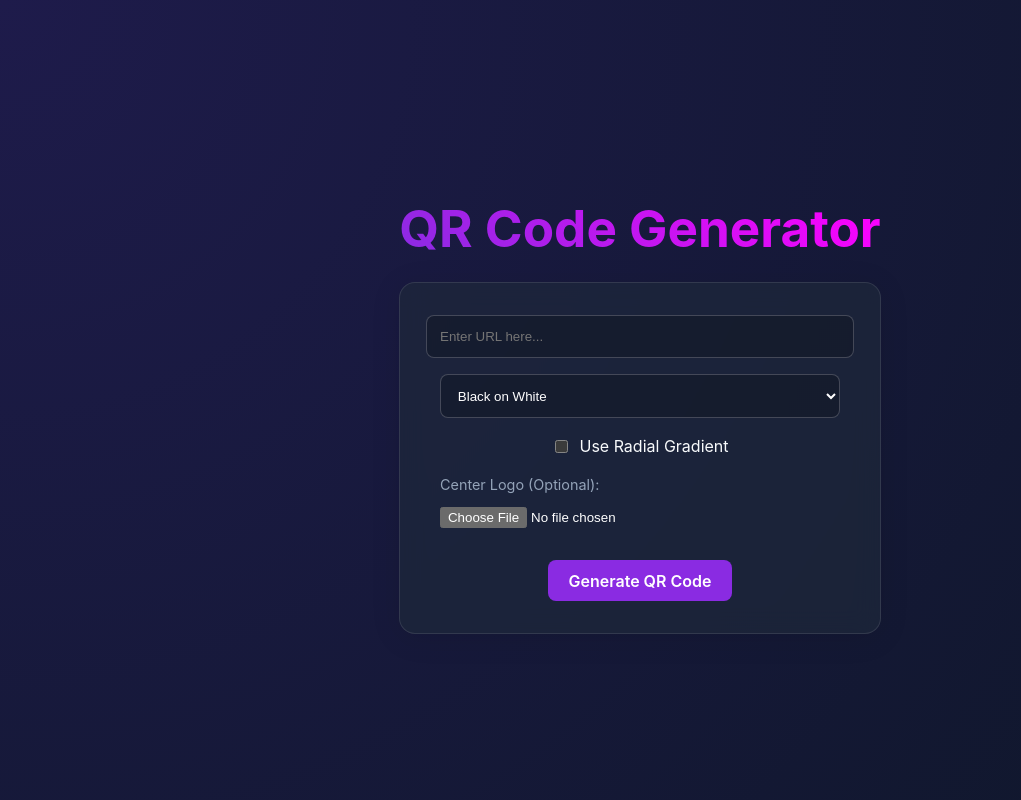
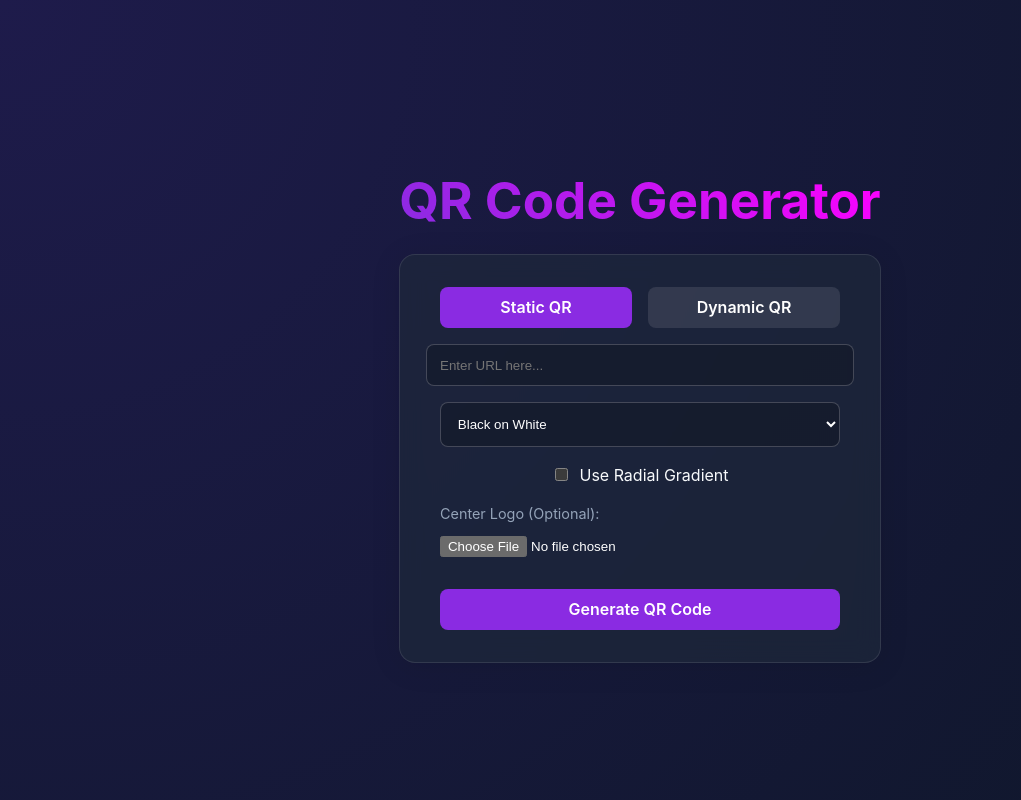
Before and after one commit to Zeelkundariya/QR-Code-Generator, a React app in the folder frontend/: page / in a window 1280 px wide. Shown: the whole page, without its empty margins (0-1021 px from the left). Built offline with nearby package versions, Linux system fonts and the light colour scheme; the HTML template or start-up script is replaced by a standard one.

Commit message:
Push 14: Add UI for creating dynamic vs static QR codes

```diff
--- a/frontend/src/App.jsx
+++ b/frontend/src/App.jsx
@@ -13,6 +13,7 @@ function App() {
   const [url, setUrl] = useState('')
   const [color, setColor] = useState("Black on White")
   const [useGradient, setUseGradient] = useState(false)
+  const [isDynamic, setIsDynamic] = useState(false)
   const [logoBase64, setLogoBase64] = useState('')
   const [qrImage, setQrImage] = useState(null)
   const [loading, setLoading] = useState(false)
@@ -41,7 +42,8 @@ function App() {
           fill_color: selectedColor.fill,
           bg_color: selectedColor.bg,
           use_gradient: useGradient,
-          logo_base64: logoBase64 || null
+          logo_base64: logoBase64 || null,
+          is_dynamic: isDynamic
         })
       });
       const data = await response.json();
@@ -58,6 +60,18 @@ function App() {
       <h1>QR Code Generator</h1>
       <div className="card">
         <div style={{ display: 'flex', flexDirection: 'column', gap: '1rem', alignItems: 'center' }}>
+
+          <div style={{ display: 'flex', gap: '1rem', width: '100%', maxWidth: '400px' }}>
+            <button
+              onClick={() => setIsDynamic(false)}
+              style={{ flex: 1, backgroundColor: !isDynamic ? 'var(--primary)' : 'rgba(255,255,255,0.1)' }}
+            >Static QR</button>
+            <button
+              onClick={() => setIsDynamic(true)}
+              style={{ flex: 1, backgroundColor: isDynamic ? 'var(--primary)' : 'rgba(255,255,255,0.1)' }}
+            >Dynamic QR</button>
+          </div>
+
           <input
             type="text"
             placeholder="Enter URL here..."
@@ -83,7 +97,7 @@ function App() {
             <input type="file" accept="image/*" onChange={handleLogoUpload} style={{ color: 'white' }} />
             {logoBase64 && <div style={{marginTop: '0.5rem'}}><img src={logoBase64} alt="Logo preview" style={{maxHeight: '40px', borderRadius: '4px'}}/></div>}
           </div>
-          <button onClick={handleGenerate} disabled={loading} style={{marginTop: '1rem'}}>
+          <button onClick={handleGenerate} disabled={loading} style={{marginTop: '1rem', width: '100%', maxWidth: '400px'}}>
             {loading ? 'Generating...' : 'Generate QR Code'}
           </button>
 
```
